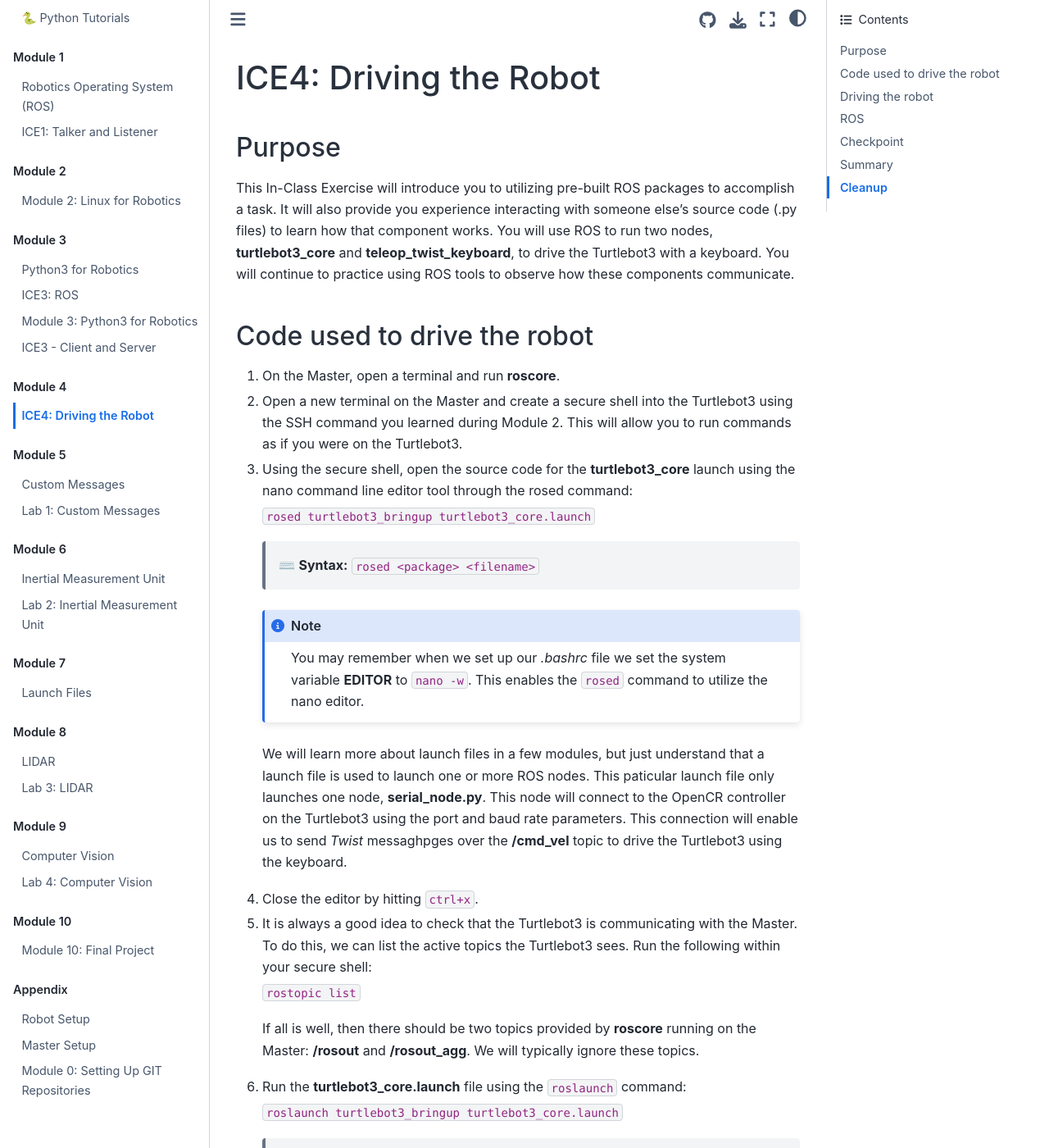
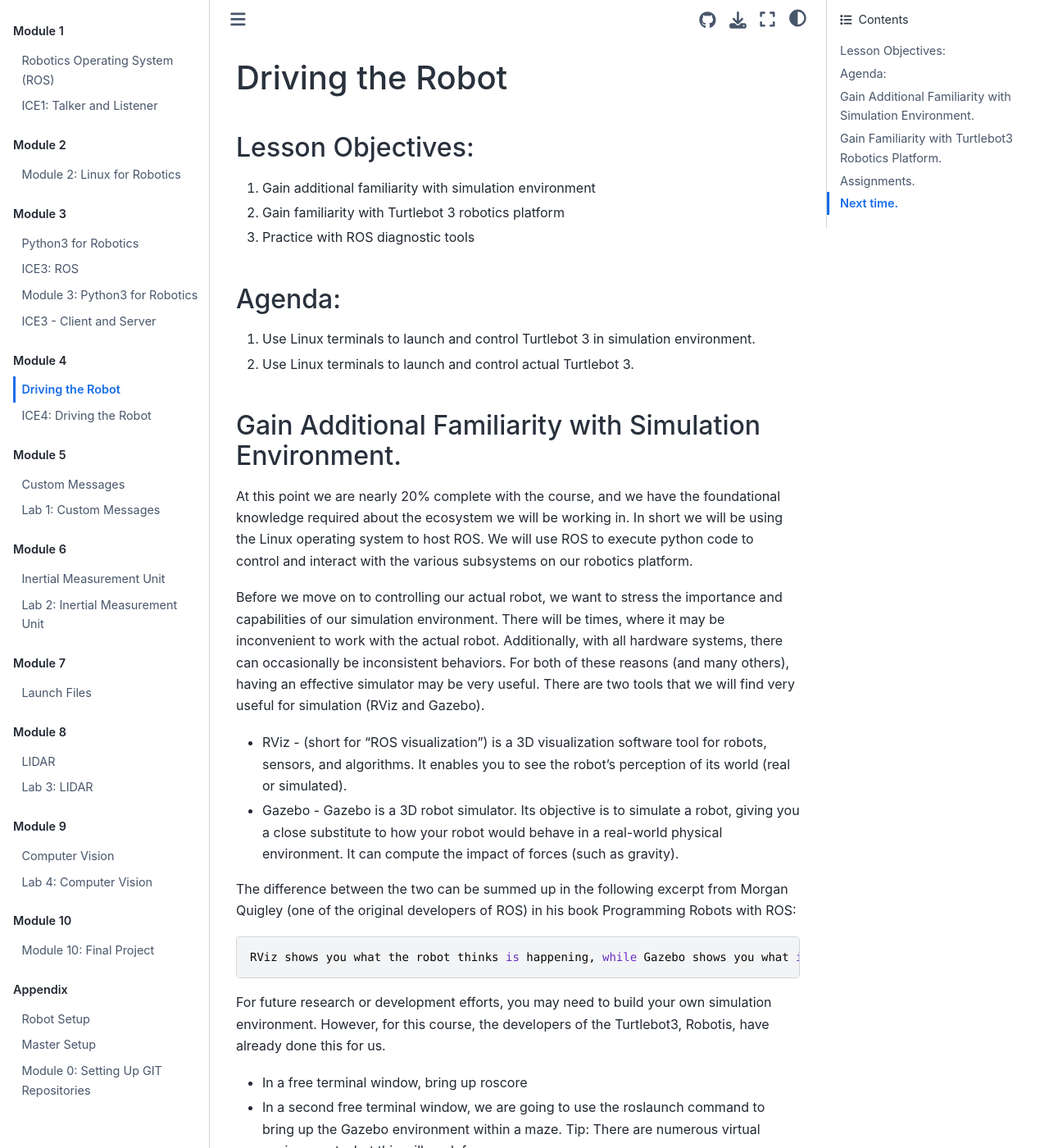
Before and after one commit to stanbaek/ece387_book, a Jupyter Book: the page built from docs/Module4_DrivingTheRobot/DrivingTheRobot.md, in a window 1280 px wide and 1400 px high. Shown: the whole window at 82% size. Built offline with Jupyter Book 1.0.4 settings and Sphinx 7.4.7 and the Sphinx Book theme 1.1.4, drawn with Linux system fonts in a browser that asks for light colours; some of the changed text lies outside the part shown.

Commit message:
Added Module 4

````diff
--- a/docs/Module4_DrivingTheRobot/DrivingTheRobot.md
+++ b/docs/Module4_DrivingTheRobot/DrivingTheRobot.md
@@ -1,112 +1,81 @@
-# ICE4: Driving the Robot
+# Driving the Robot
 
-## Purpose
-This In-Class Exercise will introduce you to utilizing pre-built ROS packages to accomplish a task. It will also provide you experience interacting with someone else's source code (.py files) to learn how that component works. You will use ROS to run two nodes, **turtlebot3_core** and **teleop_twist_keyboard**, to drive the Turtlebot3 with a keyboard. You will continue to practice using ROS tools to observe how these components communicate.
 
-## Code used to drive the robot
+## Lesson Objectives:
+1. Gain additional familiarity with simulation environment
+1. Gain familiarity with Turtlebot 3 robotics platform
+1. Practice with ROS diagnostic tools
 
-1. On the Master, open a terminal and run **roscore**.
+## Agenda:
+1. Use Linux terminals to launch and control Turtlebot 3 in simulation environment.
+1. Use Linux terminals to launch and control actual Turtlebot 3.
 
-1. Open a new terminal on the Master and create a secure shell into the Turtlebot3 using the SSH command you learned during Module 2. This will allow you to run commands as if you were on the Turtlebot3.
 
-1. Using the secure shell, open the source code for the **turtlebot3_core** launch using the nano command line editor tool through the rosed command:
+## Gain Additional Familiarity with Simulation Environment.
+At this point we are nearly 20% complete with the course, and we have the foundational knowledge required
+about the ecosystem we will be working in. In short we will be using the Linux operating system to host
+ROS. We will use ROS to execute python code to control and interact with the various subsystems on our
+robotics platform.
 
-    `rosed turtlebot3_bringup turtlebot3_core.launch`
+Before we move on to controlling our actual robot, we want to stress the importance and capabilities of our simulation environment. There will be times, where it may be inconvenient to work with the actual robot. Additionally, with all hardware systems, there can occasionally be inconsistent behaviors. For both of these  reasons (and many others), having an effective simulator may be very useful.
+There are two tools that we will find very useful for simulation (RViz and Gazebo).
 
-    > ⌨️ **Syntax:**  `rosed <package> <filename>`
+- RViz - (short for “ROS visualization”) is a 3D visualization software tool for robots, sensors, and
+algorithms. It enables you to see the robot’s perception of its world (real or simulated).
+- Gazebo - Gazebo is a 3D robot simulator. Its objective is to simulate a robot, giving you a close
+substitute to how your robot would behave in a real-world physical environment. It can compute the
+impact of forces (such as gravity).
 
-    ```{note}
-    You may remember when we set up our *.bashrc* file we set the system variable **EDITOR** to `nano -w`. This enables the `rosed` command to utilize the nano editor.
-   ```
+The difference between the two can be summed up in the following excerpt from Morgan Quigley (one of
+the original developers of ROS) in his book Programming Robots with ROS:
 
-    We will learn more about launch files in a few modules, but just understand that a launch file is used to launch one or more ROS nodes. This paticular launch file only launches one node, **serial_node.py**. This node will connect to the OpenCR controller on the Turtlebot3 using the port and baud rate parameters. This connection will enable us to send *Twist* messaghpges over the **/cmd_vel** topic to drive the Turtlebot3 using the keyboard.
+```
+RViz shows you what the robot thinks is happening, while Gazebo shows you what is really happening.
+```
 
-1. Close the editor by hitting `ctrl+x`.
+For future research or development efforts, you may need to build your own simulation environment. However,
+for this course, the developers of the Turtlebot3, Robotis, have already done this for us.
 
-1. It is always a good idea to check that the Turtlebot3 is communicating with the Master. To do this, we can list the active topics the Turtlebot3 sees. Run the following within your secure shell:
 
-    `rostopic list`
+- In a free terminal window, bring up roscore
+- In a second free terminal window, we are going to use the roslaunch command to bring up the Gazebo
+environment within a maze. Tip: There are numerous virtual environments, but this will work for
+now
+```bash
+dfec@master:∼$ roslaunch turtlebot3_gazebo turtlebot3_world.launch
+```
+- In a third terminal window, we are now going to bring up the RViz environment.
+```bash
+dfec@master:∼$ roslaunch turtlebot3_gazebo turtlebot3_gazebo_rviz.launch
+```
+- In a fourth terminal window, we are going to bring up a valuable tool that will allow us to control the
+robot via the keyboard. This tool is called teleop_twist.
+```bash
+dfec@master:∼$ rosrun teleop_twist_keyboard teleop_twist_keyboard.py
+```
 
-    If all is well, then there should be two topics provided by **roscore** running on the Master: **/rosout** and **/rosout_agg**. We will typically ignore these topics.
+```{tip}
+I strongly recommend that you commit the above sequence of commands to memory, or at a minimum
+have them in a place that you can quickly recall them. There is nothing until Module 9 that absolutely
+requires the real robot, as everything else can be simulated.
+```
 
-1. Run the **turtlebot3_core.launch** file using the `roslaunch` command:
+## Gain Familiarity with Turtlebot3 Robotics Platform.
+The Module04 Jupyter Notebook will guide you through the process of connecting to and activating your
+robot for the first time.
 
-    `roslaunch turtlebot3_bringup turtlebot3_core.launch`
+1. On the master, open the Jupyter Notebook server (if it is not already open):
+```bash
+dfec@master:∼$ roscd ece387_curriculum/Module04_DrivingTheRobot
+dfec@master:∼$ jupyter−lab
+```
 
-    > ⌨️ **Syntax:** `roslaunch <package> <launchfile>`
+2. Open the Module04 Jupyter Notebook, "Module04_DrivingTheRobot.ipynb" and follow the instructions
+within the notebook.
 
-    Your Turtlebot3 is now ready to drive and should be listening for *Twist* messages to be sent over the **/cmd_vel** topic.
+## Assignments.
+- Complete Jupyter Notebooks if not accomplished during class.
+- Push screen captures into your repo/master/module04 on github
 
-## Driving the robot
-1. Open a new terminal on the Master and observe the nodes currently running:
-
-    `rosrun rqt_graph rqt_graph`
-
-    You should only see one node running right now, **turtlebot3_core**, with no connections.
-
-1. Open a new terminal tab and list the active topics. There should be one active topic other than the ones created by **roscore**: **/cmd_vel**.
-
-1. We used the **/cmd_vel** topic when driving the simulated Turtlebot3, but let's refresh our memory about the topic:
-
-    `rostopic info cmd_vel`
-
-    As you can see the **/cmd_vel** topic is currently subscribed to by the **turtlebot3_core** with no publishers (just as we would expect after seeing the rqt_graph). We also note that topic utilizes the *Twist* message type. The following will show information about the fields within the *Twist* message sent over the **/cmd_vel** topic:
-
-    `rostopic type cmd_vel | rosmsg show`
-
-1. You can find information about pre-built packages by googling the package name along with the ROS distribution. Open up your favorite browser and google "teleop twist keyboard noetic". The first result should be from the ROS wiki page.
-
-1. Ensure the ROS package **teleop_twist_keyboard** is installed on your Master:
-
-    `rospack find teleop_twist_keyboard`
-
-    If installed, the command should return the absolute path to the package, similar to `/opt/ros/noetic/share/teleop_twist_keyboard`
-
-    If the command instead returns an error, then you need to install the package using apt:
-
-    `sudo apt install ros-noetic-teleop-twist-keyboard`
-
-    ```{tip}
-    All packages built for Noetic can be downloaded in the above manner (ros-noetic-desired-pkg with underscores in the package name replaced by dashes). Some packages were only built for previous ROS distribution and will have to be built from source (we will demonstrate this at a future time).
-    ```
-
-1. Run the **teleop_twist_keyboard** node on the Master:
-
-    ```{tip}
-    Don't forget your tab completion! You can start typing a package name or node and then hit tab for it to complete the command for you!
-    ```
-
-    `rosrun teleop_twist_keyboard teleop_twist_keyboard.py`
-
-1. Before we get too excited and drive the Turtlebot3 off a cliff, observe how the nodes communicate using the **rqt_graph** tool in a new terminal (if you still have the previous rqt_graph running, you can hit the refresh button in the top left corner).
-
-1. Select the terminal that has the **teleop_twist_keyboard** node running and observe the instructions for sending *Twist* messages. These are the same as when driving the simulated Turtlebot3.
-
-1. The Turtlebot3 operates best with a linear velocity between 0.2 m/s and 0.5 m/s. It turns best with an angular velocity between 0.5 rad/s and 1.5 rad/s. Drive the Turtlebot3 using these parameters.
-
-## ROS
-
-In labs throughout this course we will request information about the topics, nodes, and messages within your system. Accomplish the following in a new terminal on your Master (you can ignore all nodes/topics that result from **roscore**).
-
-1. List all running nodes.
-
-1. Determine what topics the nodes subscribe and publish to (repeat for each node).
-
-1. Display running nodes and communication between them.
-
-1. List the active topics.
-
-1. Determine the type of messages sent over the topics (repeat for each topic).
-
-1. Determine the fields of the messages.
-
-1. Observe the information sent over a topic (repeat for each topic).
-
-## Checkpoint
-Once complete, push screenshots showing the output of each of the above to your student repo on github in a /master/module04 folder.
-
-## Summary
-In this exercise you examined and used pre-built packages and source code to drive the Turtlebot3 and understand how the system worked. You then were able to analyze the topics, nodes, and messages within the ROS system to better understand the flow of information and control. The **pro-tips** presented throughout this exercise will make you a better user of Linux and ROS.
-
-## Cleanup
-In each terminal window, close the node by typing `ctrl+c`. Exit any SSH connections.
+## Next time.
+- Lesson 10: Module 5 - Custom Messages
--- a/docs/_toc.yml
+++ b/docs/_toc.yml
@@ -29,6 +29,7 @@ parts:
   - caption: Module 4
     chapters:
     - file: Module4_DrivingTheRobot/DrivingTheRobot.md
+    - file: Module4_DrivingTheRobot/ICE4_DrivingTheRobot.md
 
   - caption: Module 5
     chapters:
````
Also changed, not shown: README.md (+1 -1 lines), docs/Module4_DrivingTheRobot/ICE4_DrivingTheRobot.md (added, +112 -0 lines).
